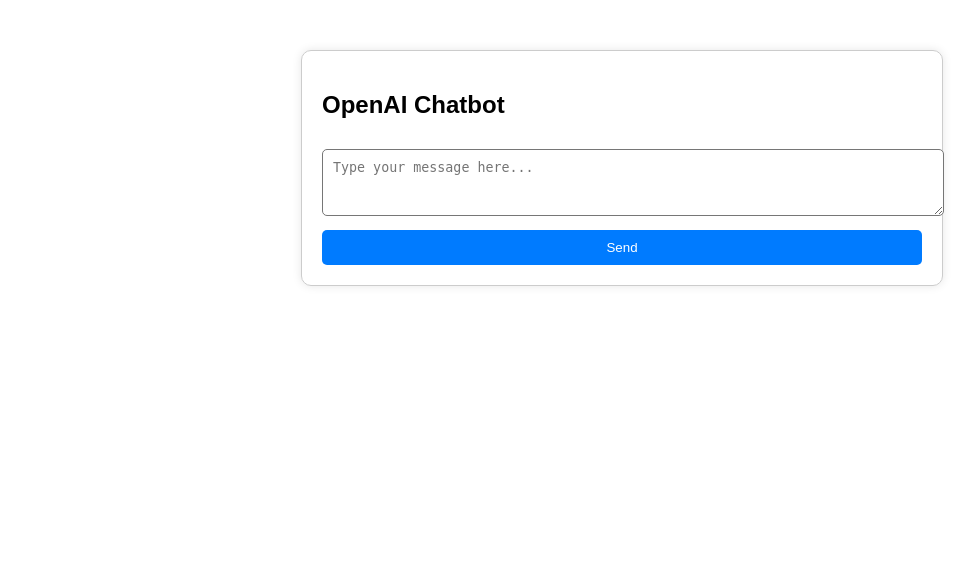
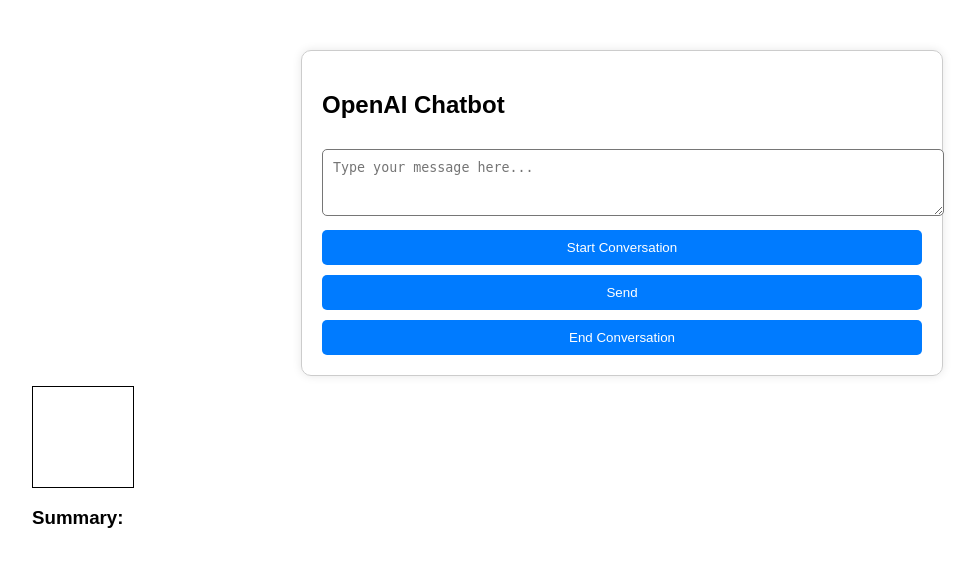
Before and after one commit to inho9899/madcamp_week4, a Flask app: page /chat in a window 1280 px wide. Shown: the top 567 px of the page, without its empty margins (18-993 px from the left). Run offline with Flask 3, Linux system fonts and the light colour scheme.

Commit message:
chat bot colorize

```diff
--- a/backend/app.py
+++ b/backend/app.py
@@ -6,11 +6,9 @@ from AI.colorize import predict_emotion
 from AI.nlp_model import summarize
 from dotenv import load_dotenv
 import os
+from openai import OpenAI
 import openai
-from openai import OpenAI
 import time
-
-
 
 
 # 환경 변수 로드
@@ -36,6 +34,26 @@ client = OpenAI(api_key=os.getenv('OPENAI_API_KEY'))
 custom_gpt_id = os.getenv('CUSTOM_GPT_ID')
 
 
+
+# 감정 분석 & 문장 요약
+def emotion_analysis(input_text):
+    emotion_percentages, mixed_color = predict_emotion(input_text)
+    summary = summarize(input_text)
+
+    return emotion_percentages, mixed_color, summary
+
+# 대화 기다리기
+def wait_on_run(run, thread):
+    while run.status == "queued" or run.status == "in_progress":
+        run = client.beta.threads.runs.retrieve(
+            thread_id=thread.id,
+            run_id=run.id,
+        )
+        time.sleep(0.5)
+    return run
+
+
+
 #API
 @app.route('/')
 def index():
@@ -45,22 +63,14 @@ def index():
 def chat_page():
     return render_template('chat.html')
 
-
 @app.route('/predict', methods=['POST'])
 def predict():
     data = request.get_json()
     input_text = data['input_text']
 
-    emotion_percentages, mixed_color = predict_emotion(input_text)
-    summary = summarize(input_text)
-    print(emotion_percentages)
-    print(mixed_color)
-    print(summary)
-    # output_text = summarize(input_text)
-    # output_text = keyword(input_text)
-    # output_text = generate_keywords(input_text)
+    emotion_percentages, mixed_color, summary = emotion_analysis(input_text)
 
-
+    # db 저장
     # new_prediction = Prediction(input_text=input_text, output_text=output_text)
     # db.session.add(new_prediction)
     # db.session.commit()
@@ -69,18 +79,21 @@ def predict():
 
 # 커스텀 챗봇 수행
 assistant = client.beta.assistants.retrieve(custom_gpt_id)
-print(assistant)
-thread = client.beta.threads.create()
+thread = None
 
-def wait_on_run(run, thread):
-    while run.status == "queued" or run.status == "in_progress":
-        run = client.beta.threads.runs.retrieve(
-            thread_id=thread.id,
-            run_id=run.id,
-        )
-        time.sleep(0.5)
-    return run
+# 대화 시작
+@app.route('/start_conversation', methods=['POST'])
+def start_conversation():
+    global thread
+    try:
+        # 새로운 스레드 생성
+        thread = client.beta.threads.create() # 대화를 시작할 때마다 새로운 대화 스레드 생성
+        return jsonify({'thread_id': thread.id})
+    except openai.error.OpenAIError as e:
+        return jsonify({'error': str(e)})
 
+
+# 대화 도중
 @app.route('/chat_response', methods=['POST'])
 def chat():
     user_message = request.json.get('message')
@@ -117,10 +130,29 @@ def chat():
         for content_block in message.content:
             if content_block.type == 'text':
                 value = content_block.text.value
-                bot_message = value
 
     return jsonify({'message': value})
 
 
+# 대화 종료 -> 사용자 대답 모아서 감정 분석
+@app.route('/end_conversation', methods=['POST'])
+def end_conversation():
+    thread_id = request.json.get('thread_id')
+
+    messages = client.beta.threads.messages.list(
+        thread_id=thread_id, order="asc"
+    )
+
+    user_messages = []
+    for message in messages.data:
+        if message.role == 'user':
+            user_messages.append(" ".join(content_block.text.value for content_block in message.content if content_block.type == 'text'))
+
+    combined_text = " ".join(user_messages)
+
+    emotion_percentages, mixed_color, summary = emotion_analysis(combined_text)
+    return jsonify({'input_text': combined_text, 'emotion_percentages': emotion_percentages, 'mixed_color': mixed_color, 'summary': summary})
+
+
 if __name__ == '__main__':
     app.run(debug=True)
--- a/backend/templates/chat.html
+++ b/backend/templates/chat.html
@@ -48,6 +48,12 @@
         button:hover {
             background-color: #0056b3;
         }
+        #mixed_color {
+            width: 100px;
+            height: 100px;
+            margin-top: 10px;
+            border: 1px solid #000;
+        }
     </style>
 </head>
 <body>
@@ -57,13 +63,32 @@
             <!-- Messages will be displayed here -->
         </div>
         <textarea id="message" rows="3" placeholder="Type your message here..."></textarea>
+        <button onclick="startConversation()">Start Conversation</button>
         <button onclick="sendMessage()">Send</button>
+        <button onclick="endConversation()">End Conversation</button>
     </div>
+    <div id="mixed_color"></div>
+    <h3>Summary:</h3>
+    <div id="summary"></div>
+    <script>
+        let threadId;
 
-    <script>
+        async function startConversation() {
+            const response = await fetch('/start_conversation', {
+                method: 'POST',
+                headers: {
+                    'Content-Type': 'application/json',
+                }
+            });
+
+            const data = await response.json();
+            threadId = data.thread_id;
+            document.getElementById('chatbox').innerHTML += `<p><strong>System:</strong> Conversation started with thread ID ${threadId}</p>`;
+        }
+
         async function sendMessage() {
             const message = document.getElementById('message').value;
-            if (!message) return;
+            if (!message || !threadId) return;
 
             // Display user's message
             const userMessageDiv = document.createElement('div');
@@ -80,7 +105,7 @@
                 headers: {
                     'Content-Type': 'application/json',
                 },
-                body: JSON.stringify({ message: message }),
+                body: JSON.stringify({ message: message, thread_id: threadId }),
             });
 
             const data = await response.json();
@@ -90,9 +115,34 @@
             botMessageDiv.className = 'message bot-message';
             botMessageDiv.innerHTML = `<p><strong>Bot:</strong> ${data.message}</p>`;
             document.getElementById('chatbox').appendChild(botMessageDiv);
+        }
 
-            // Scroll to the bottom
-            document.getElementById('chatbox').scrollTop = document.getElementById('chatbox').scrollHeight;
+        async function endConversation() {
+            if (!threadId) return;
+
+            // End the conversation and analyze emotions
+            const response = await fetch('/end_conversation', {
+                method: 'POST',
+                headers: {
+                    'Content-Type': 'application/json',
+                },
+                body: JSON.stringify({ thread_id: threadId }),
+            });
+
+            const data = await response.json();
+
+            // Display emotion analysis
+            document.getElementById('chatbox').innerHTML += `<p><strong>Emotion Analysis:</strong> ${JSON.stringify(data)}</p>`;
+
+            // 혼합된 색상 표시
+            const colorBox = document.getElementById('mixed_color');
+            const [r, g, b] = data.mixed_color;
+            const alpha = 0.5;
+            colorBox.style.backgroundColor = `rgba(${r}, ${g}, ${b}, ${alpha})`;
+
+            // 요약 문장 표시
+            const summaryTextDiv = document.getElementById('summary');
+            summaryTextDiv.innerText = data.summary;
         }
     </script>
 </body>
```
